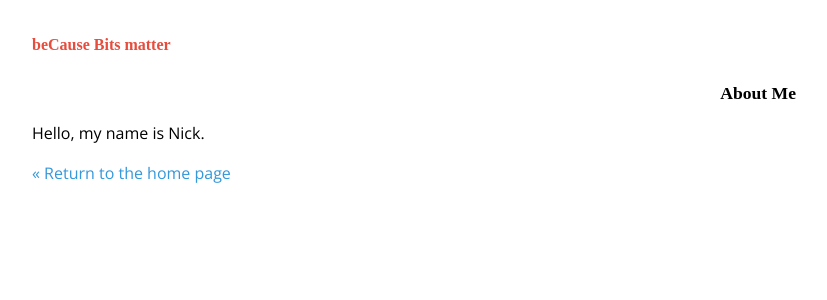
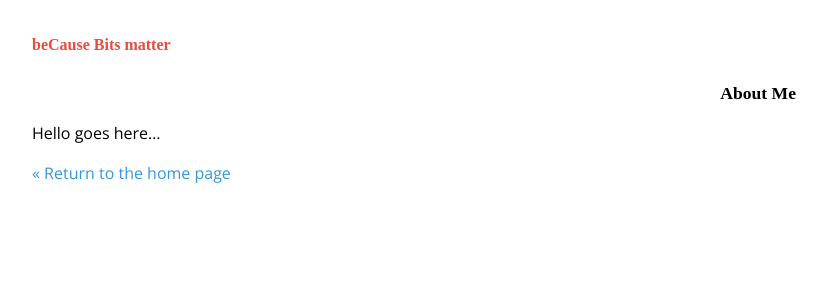
Before and after one commit to lugovskoy/lugovskoy.github.io, a Jekyll site: the page built from about/index.markdown, in a window 1280 px wide. Shown: the top 300 px of the page, without its empty margins (226-1053 px from the left). Built offline with Jekyll 4.4.1, drawn with Linux system fonts in a browser that asks for light colours; some web fonts are replaced.

Commit message:
Update index.markdown

```diff
--- a/about/index.markdown
+++ b/about/index.markdown
@@ -3,4 +3,4 @@ layout: page
 title: About Me
 ---
 
-Hello, my name is Nick.
+Hello goes here...
```
